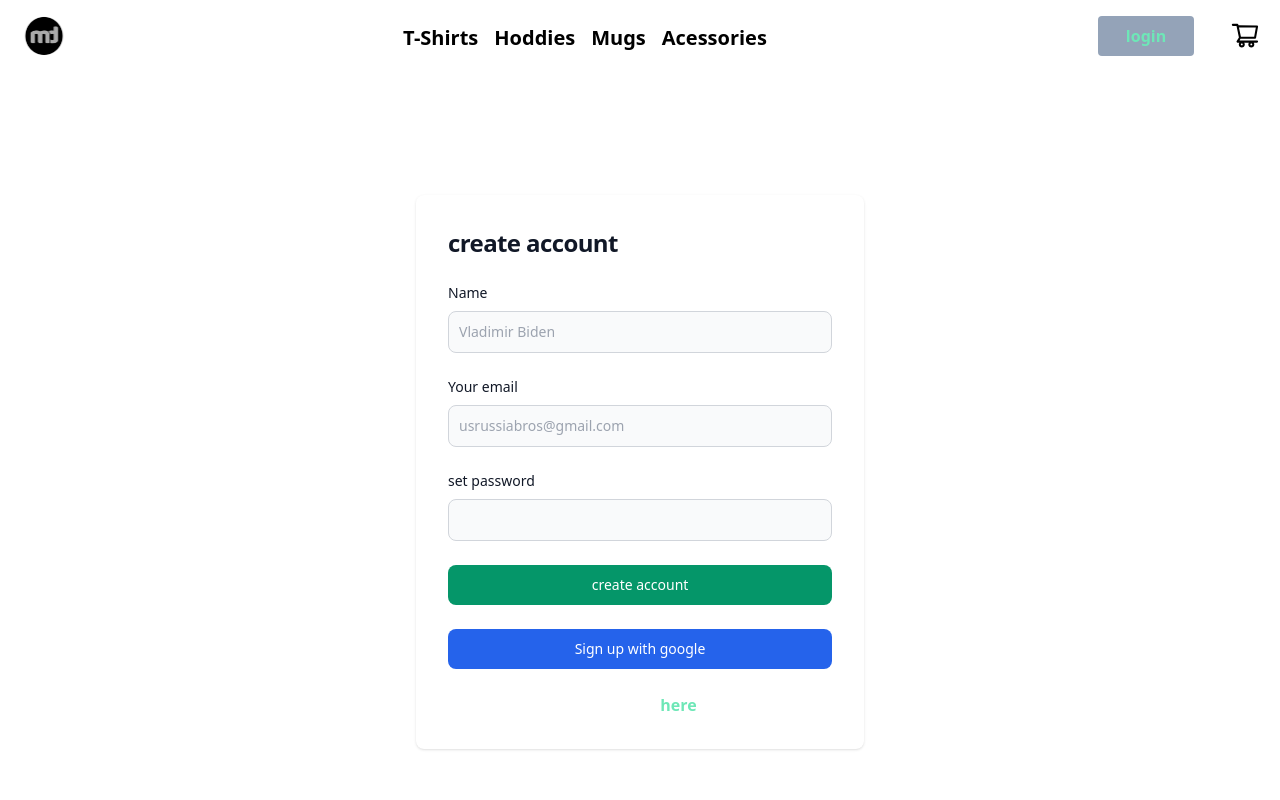
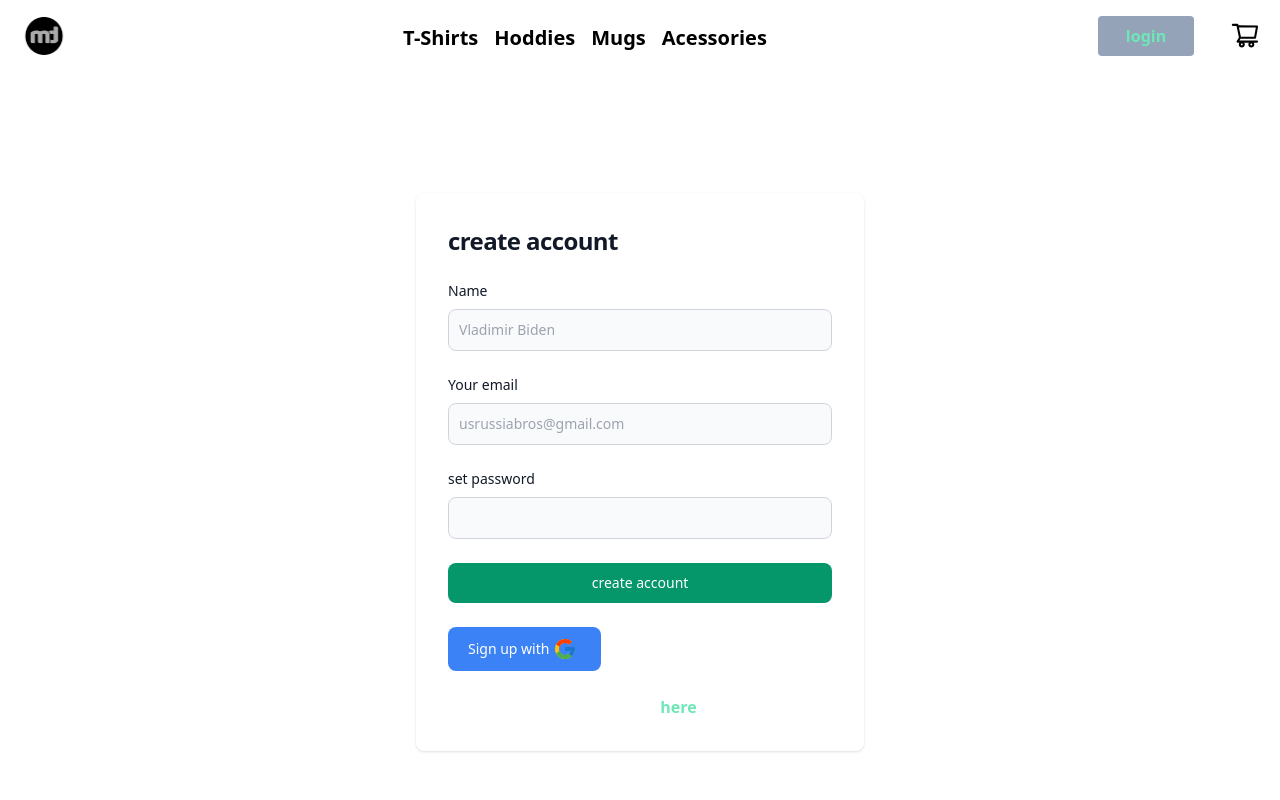
Before and after one commit to djv03/merchdjv, a Next.js app: page /signup in a window 1280 px wide. Shown: the top 800 px of the page. Built offline with nearby package versions, Linux system fonts and the light colour scheme.

Commit message:
google auth with firebase

```diff
--- a/middleware/firebase.js
+++ b/middleware/firebase.js
@@ -1,24 +1,17 @@
-// Import the functions you need from the SDKs you need
-import { initializeApp } from "firebase/app";
-import { getAnalytics } from "firebase/analytics";
-import {getAuth} from "firebase/auth";
-// TODO: Add SDKs for Firebase products that you want to use
-// https://firebase.google.com/docs/web/setup#available-libraries
+import { initializeApp } from 'firebase/app';
+import { getAuth,GoogleAuthProvider } from 'firebase/auth';
 
-// Your web app's Firebase configuration
-// For Firebase JS SDK v7.20.0 and later, measurementId is optional
 const firebaseConfig = {
-  apiKey: "AIzaSyBWnmtT0WOO6JN6ZZI4FCDIS7HVahqElB4",
-  authDomain: "merchdjv.firebaseapp.com",
-  projectId: "merchdjv",
-  storageBucket: "merchdjv.appspot.com",
-  messagingSenderId: "645804689748",
-  appId: "1:645804689748:web:6bc9ac08df987d67cea0c1",
-  measurementId: "G-EXMG4FF86Y"
+    apiKey: "AIzaSyAXCU7tyBp8gA-K_au9Y0gi9VPiEHyWg14",
+    authDomain: "login-html-e918c.firebaseapp.com",
+    projectId: "login-html-e918c",
+    storageBucket: "login-html-e918c.appspot.com",
+    messagingSenderId: "459886650078",
+    appId: "1:459886650078:web:e4a1f7fb37a954f02f984f",
+    measurementId: "G-1YHDJHFG15"
 };
 
-// Initialize Firebase
 const app = initializeApp(firebaseConfig);
-const analytics = getAnalytics(app);
+export const auth = getAuth(app)
 
-export const auth= getAuth();
+export const signinbygoogle= new GoogleAuthProvider()
--- a/src/pages/Home.jsx
+++ b/src/pages/Home.jsx
@@ -1,9 +1,10 @@
 import React from 'react'
-
+import bg from '../../public/quickbg.jpg'
+import Image from 'next/image'
 function Home() {
   return (
     <div>
-
+      <Image src={bg} alt='main bg'/>
     </div>
   )
 }
--- a/src/pages/signup.jsx
+++ b/src/pages/signup.jsx
@@ -6,6 +6,9 @@ import { useRouter } from 'next/router'
 
 import Link from 'next/link';
 
+import { auth, signinbygoogle } from '../../middleware/firebase'
+import { signInWithPopup } from 'firebase/auth';
+import { FcGoogle } from "react-icons/fc";
 function signup() {
 
     const router = useRouter()
@@ -34,7 +37,7 @@ function signup() {
         if (response.sucess) {
             toast.success('signup successfull! Login now', {
                 position: "top-left",
-                autoClose: 800,
+                autoClose: 1200,
                 hideProgressBar: false,
                 closeOnClick: true,
                 pauseOnHover: true,
@@ -52,7 +55,7 @@ function signup() {
         } else {
             toast.error(`${response.fail}`, {
                 position: "top-left",
-                autoClose: 800,
+                autoClose: 1200,
                 hideProgressBar: false,
                 closeOnClick: true,
                 pauseOnHover: true,
@@ -77,11 +80,45 @@ function signup() {
 
     }
 
+    //signin with google
+    const googlesignin = async () => {
+        try {
+
+            await signInWithPopup(auth, signinbygoogle);
+            toast.success('signup successfull', {
+                position: "top-left",
+                autoClose: 1200,
+                hideProgressBar: false,
+                closeOnClick: true,
+                pauseOnHover: true,
+                draggable: true,
+                progress: undefined,
+                theme: "light",
+            });
+            setTimeout(() => {
+                router.push(`${process.env.NEXT_PUBLIC_HOST}/`)
+            }, 500);
+
+        } catch (error) {
+            console.log('error in googlesignin()', error)
+            toast.error('can not signup with google', {
+                position: "top-left",
+                autoClose: 1200,
+                hideProgressBar: false,
+                closeOnClick: true,
+                pauseOnHover: true,
+                draggable: true,
+                progress: undefined,
+                theme: "light",
+            });
+        }
+    }
+
     return (
         <section className="">
             <ToastContainer
                 position="top-center"
-                autoClose={800}
+                autoClose={1500}
                 hideProgressBar={false}
                 newestOnTop={false}
                 closeOnClick
@@ -114,13 +151,12 @@ function signup() {
 
 
                             <button type="submit" className="w-full text-white bg-emerald-600 hover:bg-primary-700 focus:ring-4 focus:outline-none focus:ring-primary-300 font-medium rounded-lg text-sm px-5 py-2.5 text-center dark:bg-primary-600 dark:hover:bg-primary-700 dark:focus:ring-primary-800">create account</button>
+                            <button onClick={googlesignin} type="submit" className="flex items-center content-center   text-white bg-blue-500 hover:bg-blue-600 focus:ring-4 focus:outline-none focus:ring-primary-300 font-medium rounded-lg text-sm px-5 py-2.5 text-center dark:bg-primary-600 dark:hover:bg-primary-700 dark:focus:ring-primary-800">Sign up with < FcGoogle className='text-2xl mx-1'/ ></button>
+                          </form>
 
-                        </form>
-
-                            <button  type="submit" className="mt-4 w-full text-white bg-blue-600 hover:bg-primary-700 focus:ring-4 focus:outline-none focus:ring-primary-300 font-medium rounded-lg text-sm px-5 py-2.5 text-center dark:bg-primary-600 dark:hover:bg-primary-700 dark:focus:ring-primary-800">Sign up with google</button>
-                            <div>
-                                <p className='text-white'>already have account? login <Link href={'/login'} className='text-emerald-300 font-bold'>here</Link></p>
-                            </div>
+                        <div>
+                            <p className='text-white'>already have account? login <Link href={'/login'} className='text-emerald-300 font-bold'>here</Link></p>
+                        </div>
                     </div>
                 </div>
             </div>
```
